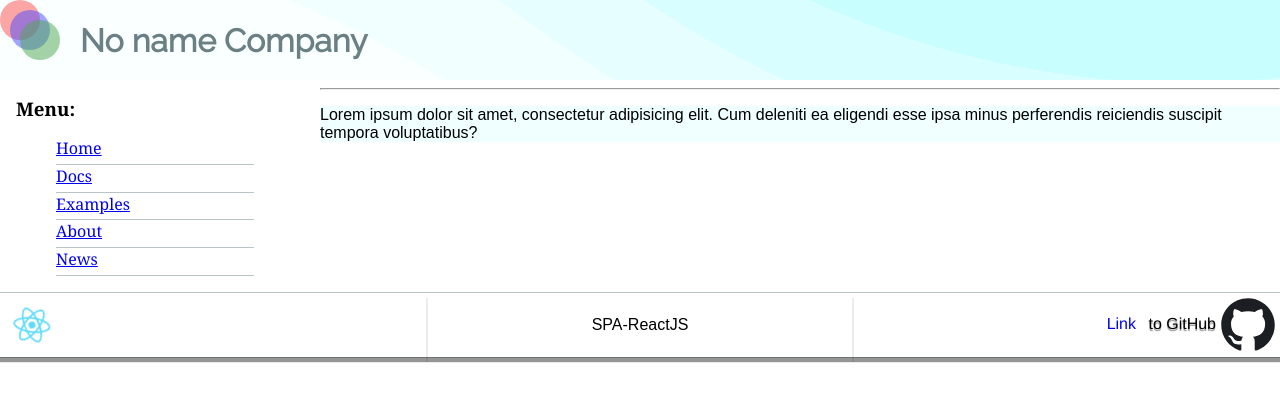
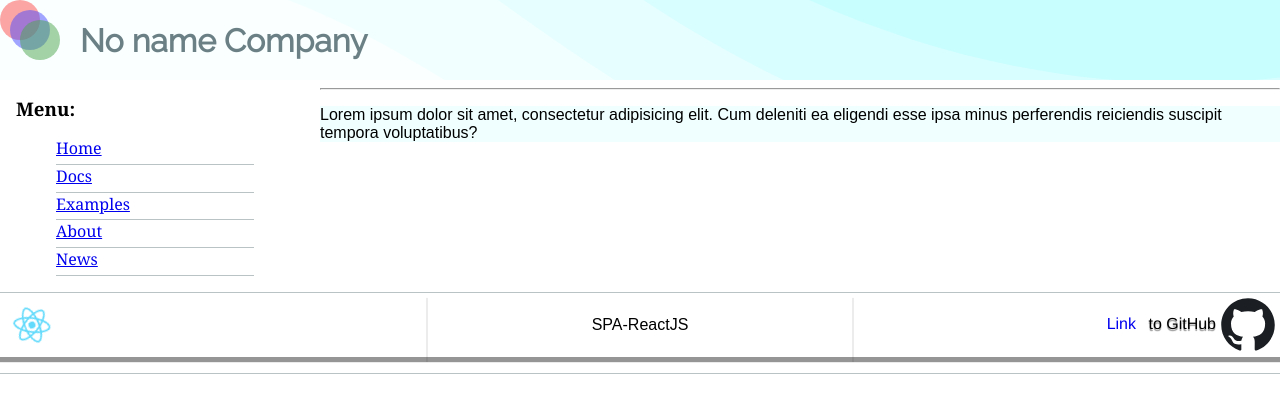
Before and after one commit to NikitaOsotsky/spa-react, a React (Create React App) app: page / in a window 1280 px wide. Shown: the top 402 px of the page. Built offline with nearby package versions, Linux system fonts and the light colour scheme.

Commit message:
fix bug with footer css;

```diff
--- a/src/common/footer/footer.css
+++ b/src/common/footer/footer.css
@@ -2,6 +2,7 @@
   border-top: rgba(179, 190, 192, 0.91) solid 1px;
   border-bottom: rgba(179, 190, 192, 0.91) solid 1px;
   max-width: 80em;
+  padding-bottom: 1em;
 }
 /**/
 /**/
```
